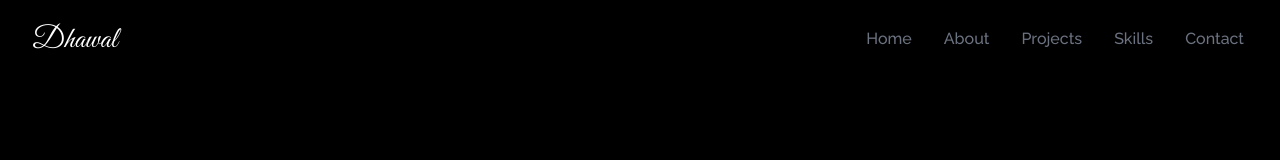
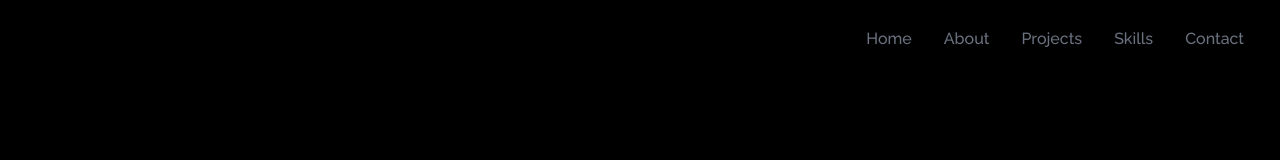
Before and after one commit to dhawal-793/DevFolio, a React (Vite) app: page / in a window 1280 px wide. Shown: the top 160 px of the page. Built offline with nearby package versions, Linux system fonts and the light colour scheme.

Commit message:
Updated the Main Heading Name

```diff
--- a/src/components/Navbar.jsx
+++ b/src/components/Navbar.jsx
@@ -1,7 +1,6 @@
 import React, { useState } from 'react';
 import HamBurgerMenu from './HamBurgerMenu';
 import Navigation from './Navigation';
-
 
 const Navbar = () => {
     const [navOpen, setNavOpen] = useState(false);
@@ -11,8 +10,11 @@ const Navbar = () => {
     return (
         <>
             <div className='fixed flex justify-between items-center px-5 w-full max-w-[100vw] h-20 bg-gradient-to-b from-black via-black to-transparent z-50 bg-opacity-[0.9]'>
-                <div className='font-signature text-3xl duration-500 text-white hover:text-cyan-400'>
-                    <h1 className='px-3 w-max'>Dhawal </h1>
+                <div className=' text-[2.5rem] duration-500 font-semibold group cursor-pointer'>
+                    <p className='animatedHeading font-signature'>
+                        <span className='text-transparent'>Dev</span>
+                        <span className='text-transparent'>Folio</span>
+                    </p>
                 </div>
 
                 <Navigation ulClass="hidden md:flex" liClass="" />
@@ -20,7 +22,7 @@ const Navbar = () => {
 
                 <Navigation handleClick={handleClick} ulClass={`scale-0 animate-menu xs:origin-[292px_38px] duration-500 ${navOpen && "scale-100 "} flex flex-col h-screen bg-gradient-to-b from-black to-gray-800 w-screen xs:w-80  top-0 right-0 absolute items-center justify-center`} liClass="my-4 py-2 text-lg" />
             </div>
-            <div className="md:hidden h-32 w-full bg-black"></div>
+            <div className="md:hidden h-32 w-full bg-black "></div>
         </>
     )
 }
```
